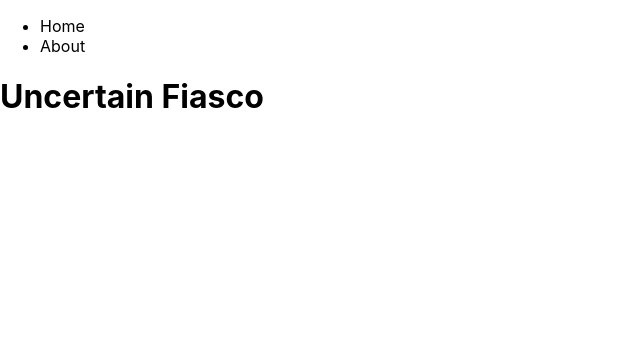
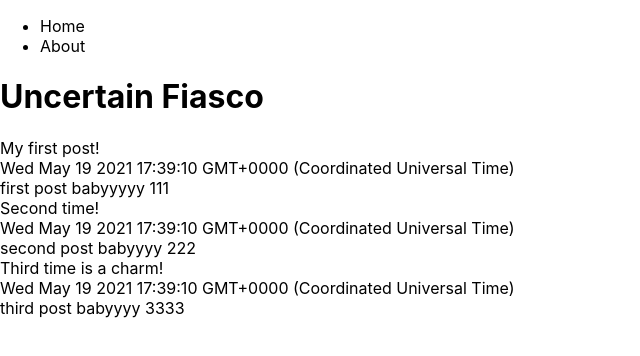
Before and after one commit to r-ilagan/uncertainfiasco, a Next.js app: page / in a window 1280 px wide. Shown: the top 356 px of the page, without its empty margins (0-640 px from the left). Built offline with nearby package versions, Linux system fonts and the light colour scheme.

Commit message:
Create raw functionality

```diff
--- /dev/null
+++ b/lib/data.js
@@ -0,0 +1,20 @@
+export const blogPosts = [
+  {
+    title: 'My first post!',
+    date: new Date().toString(),
+    slug: 'first',
+    content: 'first post babyyyyy 111',
+  },
+  {
+    title: 'Second time!',
+    date: new Date().toString(),
+    slug: 'second',
+    content: 'second post babyyyy 222',
+  },
+  {
+    title: 'Third time is a charm!',
+    date: new Date().toString(),
+    slug: 'third',
+    content: 'third post babyyyy 3333',
+  },
+];
--- a/pages/index.js
+++ b/pages/index.js
@@ -1,11 +1,33 @@
 import Head from 'next/head';
+import Link from 'next/link';
+
+import { blogPosts } from '../lib/data';
 
 export default function Home() {
   return (
     <div>
+      <Head>
+        <title>Uncertain Fiasco</title>
+        <link rel="icon" href="/favicon.ico" />
+      </Head>
+
       <main>
         <h1>Uncertain Fiasco</h1>
       </main>
+
+      <div>
+        {blogPosts.map((item) => (
+          <div key={item.slug}>
+            <div>
+              <Link href={`/blog/${item.slug}`}>
+                <a>{item.title}</a>
+              </Link>
+            </div>
+            <div>{item.date}</div>
+            <div>{item.content}</div>
+          </div>
+        ))}
+      </div>
     </div>
   );
 }
```
Also changed, not shown: pages/blog/[slug].js (added, +37 -0 lines).
